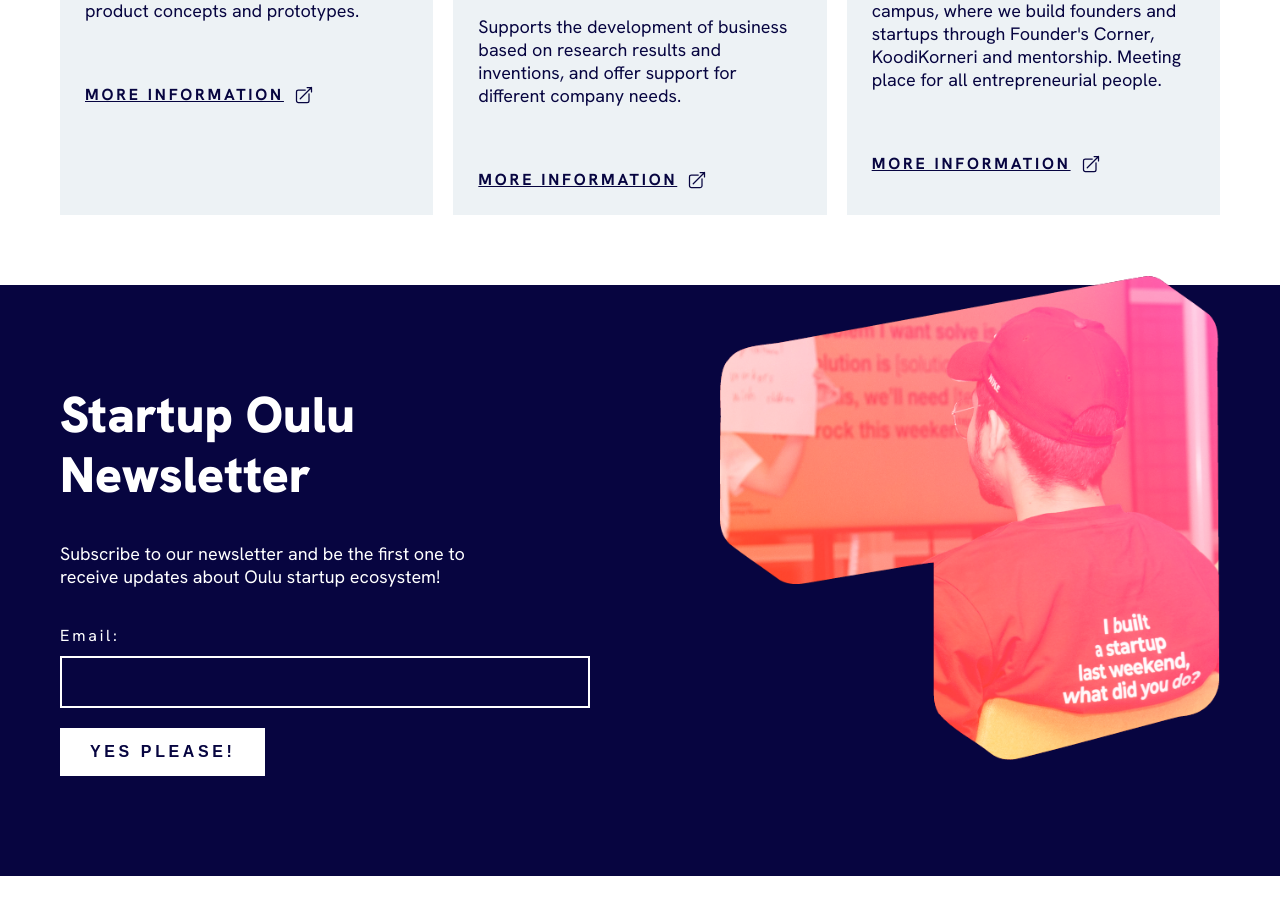
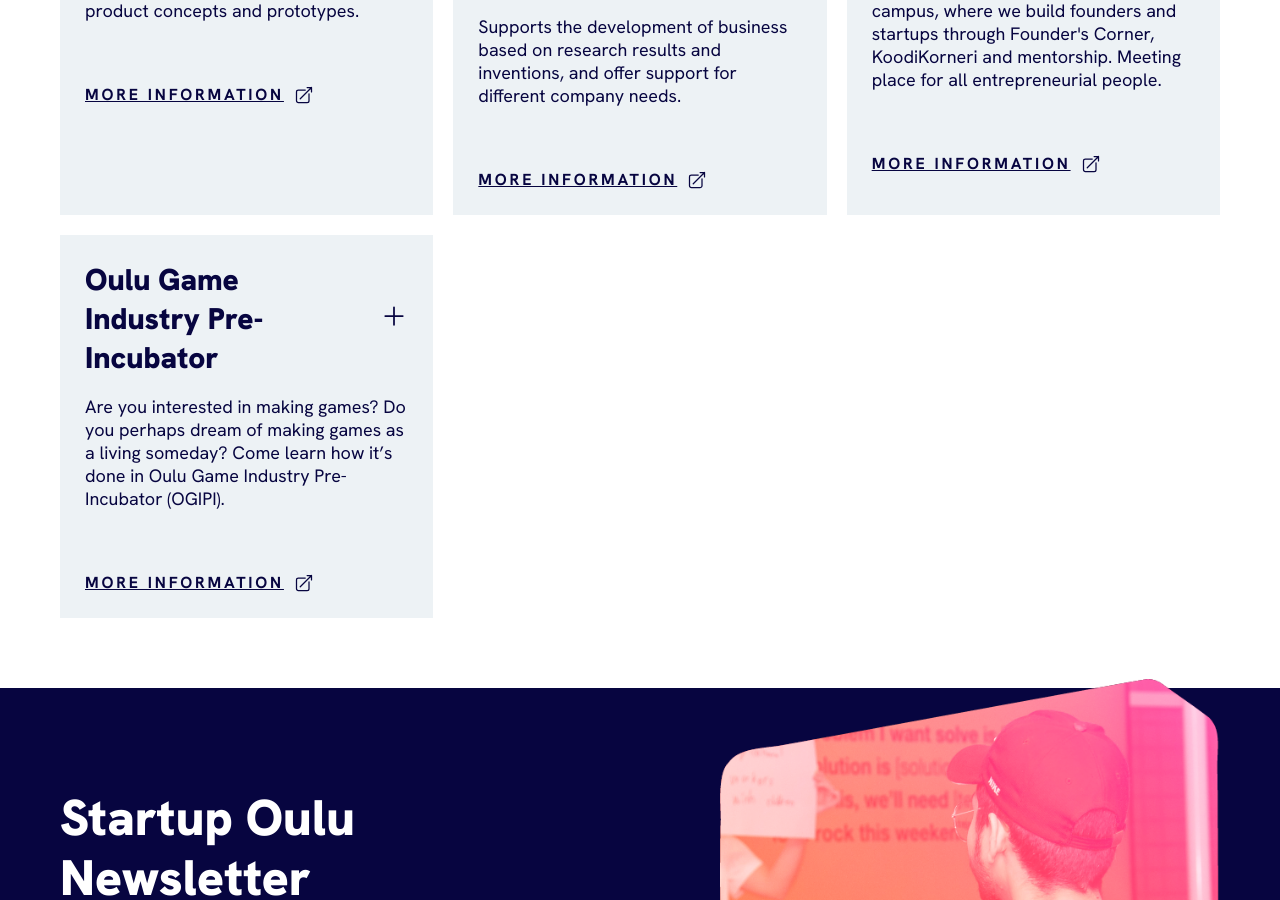
Before and after one commit to StartupOulu/startupoulu.github.io, a Jekyll site: the page built from services/getting-started.html, in a window 1280 px wide and 900 px high, scrolled down 2100 px. Built offline with Jekyll 4.4.1, drawn with Linux system fonts in a browser that asks for light colours.

Commit message:
Update services.yaml

```diff
--- a/_data/services.yaml
+++ b/_data/services.yaml
@@ -73,3 +73,8 @@
   link_label: More information
   link_url: https://oamk.fi/en/development-platforms/business-corner/
   stage: just-exploring, getting-started, ready-to-grow
+- title: Oulu Game Industry Pre-Incubator
+  description: Are you interested in making games? Do you perhaps dream of making games as a living someday? Come learn how it’s done in Oulu Game Industry Pre-Incubator (OGIPI).
+  link_label: More information
+  link_url: https://www.businessoulu.com/tietoa-meista/ohjelmat-ja-hankkeet/oulu-game-industry-pre-incubator/
+  stage: just-exploring, getting-started
```
